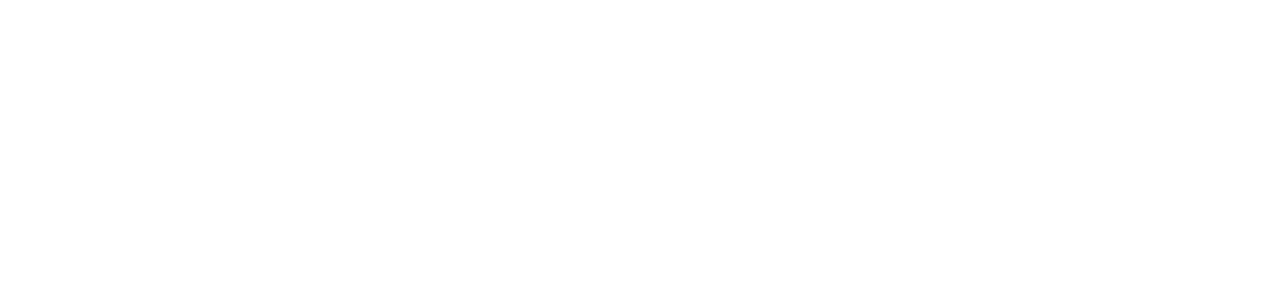
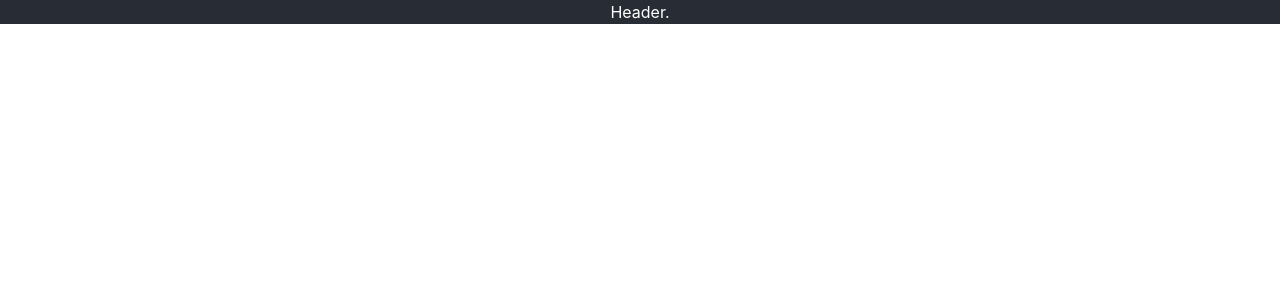
Before and after one commit to MUHAMMADSabbirHossain/react-portfolio, a React (Create React App) app: page / in a window 1280 px wide. Shown: the top 300 px of the page. Built offline with nearby package versions, Linux system fonts and the light colour scheme.

Commit message:
Header components added.

```diff
--- a/src/App.css
+++ b/src/App.css
@@ -1,5 +1,7 @@
 .App {
   text-align: center;
+  color: white;
+  background-color: #282c34;
 }
 
 .App-logo {
@@ -32,6 +34,7 @@
   from {
     transform: rotate(0deg);
   }
+
   to {
     transform: rotate(360deg);
   }
--- a/src/App.js
+++ b/src/App.js
@@ -1,5 +1,6 @@
 // import logo from './logo.svg';
 import './App.css';
+import Header from './Components/Header/Header';
 
 function App() {
   return (
@@ -21,6 +22,8 @@
       </header>
       */}
 
+      <Header></Header>
+
 
     </div>
   );
--- /dev/null
+++ b/src/Components/Header/Header.js
@@ -0,0 +1,11 @@
+import React from 'react';
+
+const Header = () => {
+    return (
+        <div>
+            Header.
+        </div>
+    );
+};
+
+export default Header;
```
Also changed, not shown: src/Components/Header/Header.css (added).
